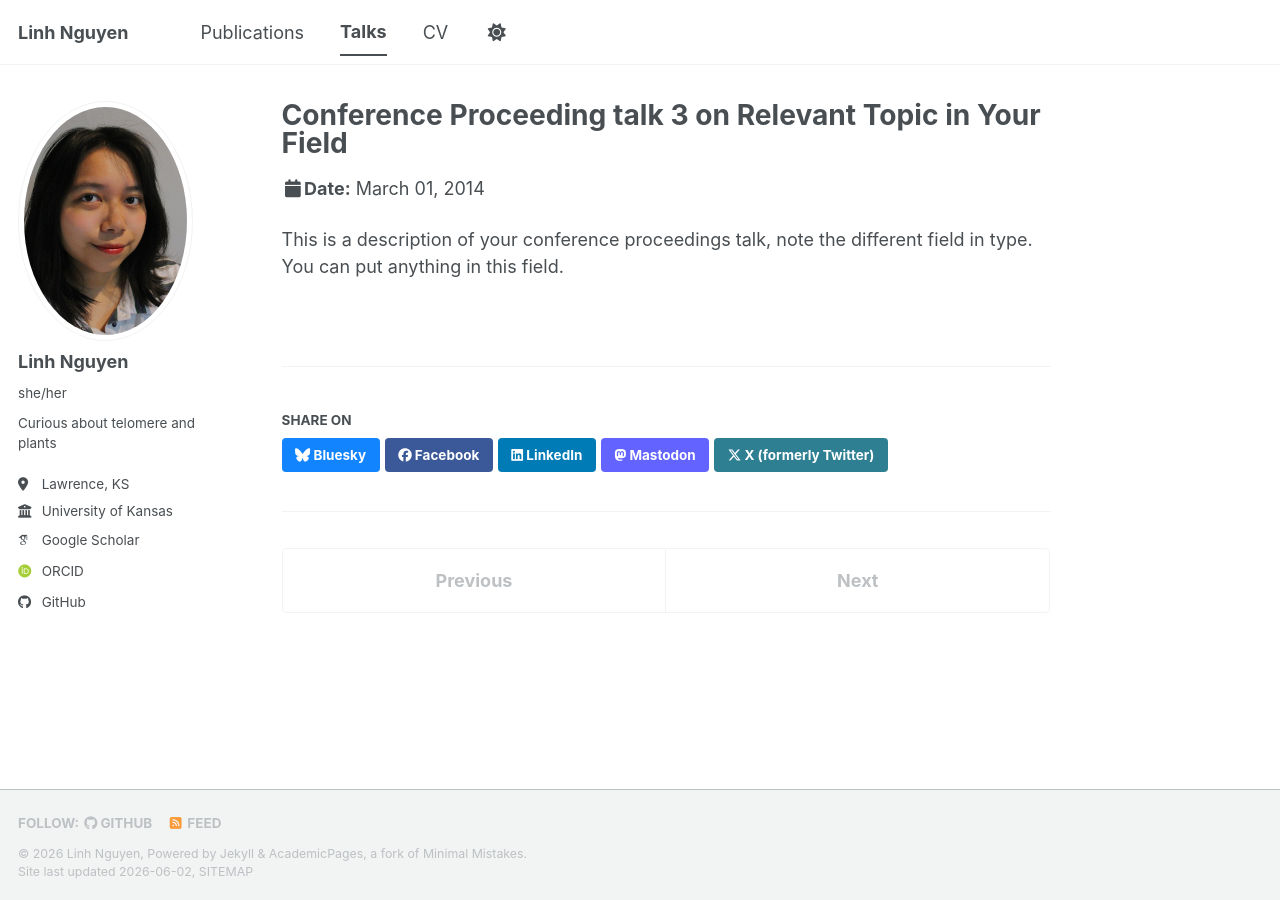
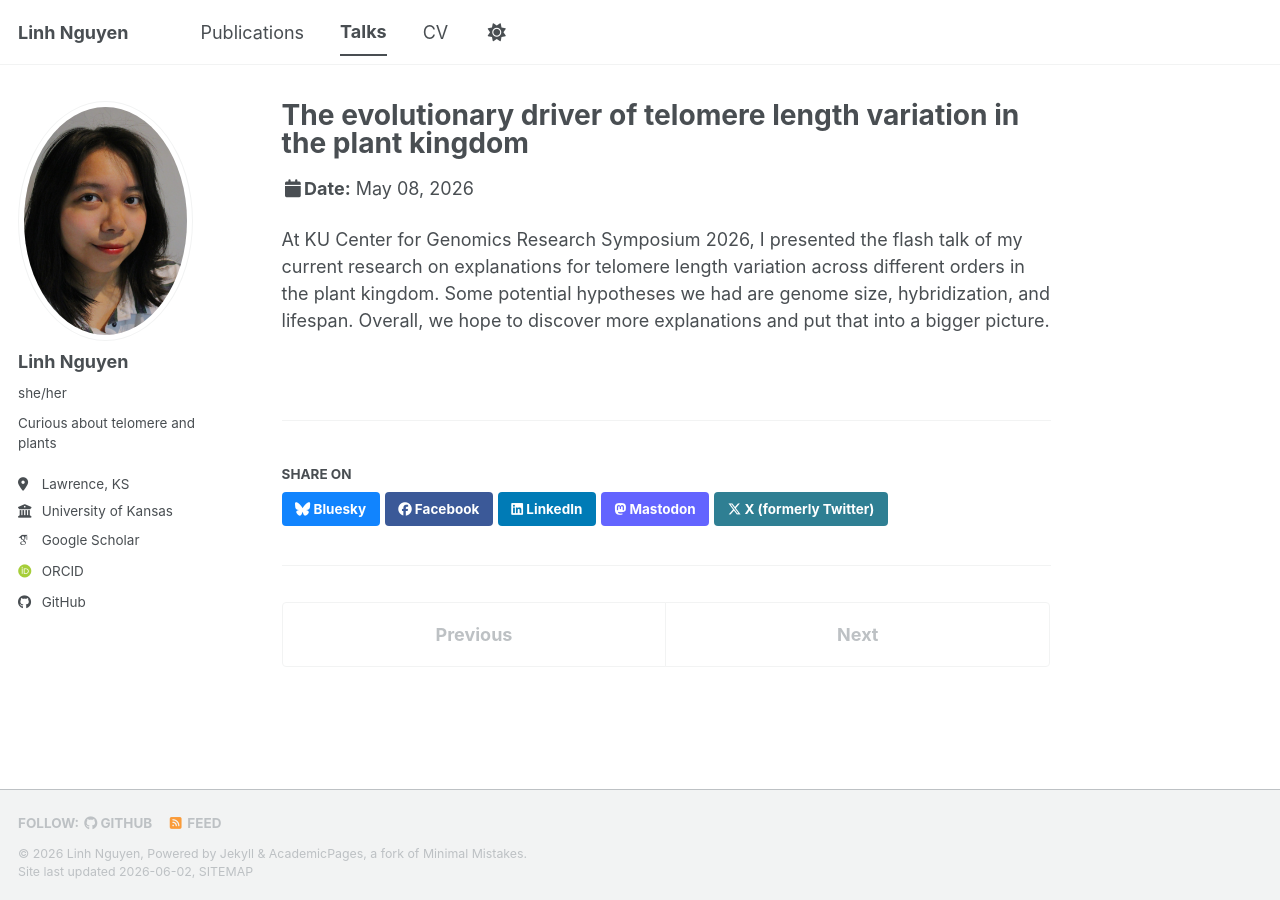
Before and after one commit to lynnnguyen1/lynnnguyen1.github.io, a Jekyll site: the page built from _talks/2014-03-01-talk-3.md, in a window 1280 px wide. Built offline with Jekyll 4.4.1, drawn with Linux system fonts in a browser that asks for light colours; some web fonts are replaced; a script bundle is joined from its source files by our own code; library files that are not in the unit come from our copies.

Commit message:
KUCG 2026 talk update

```diff
--- a/_talks/2014-03-01-talk-3.md
+++ b/_talks/2014-03-01-talk-3.md
@@ -1,11 +1,11 @@
 ---
-title: "Conference Proceeding talk 3 on Relevant Topic in Your Field"
+title: "The evolutionary driver of telomere length variation in the plant kingdom"
 collection: talks
-type: "Conference proceedings talk"
+type: "Flash talk"
 permalink: /talks/2014-03-01-talk-3
-venue: "Testing Institute of America 2014 Annual Conference"
-date: 2014-03-01
-location: "Los Angeles, CA, USA"
+venue: "University of Kansas"
+date: 2026-05-08
+location: "Lawrence, KS, US"
 ---
 
-This is a description of your conference proceedings talk, note the different field in type. You can put anything in this field.
+At KU Center for Genomics Research Symposium 2026, I presented the flash talk of my current research on explanations for telomere length variation across different orders in the plant kingdom. Some potential hypotheses we had are genome size, hybridization, and lifespan. Overall, we hope to discover more explanations and put that into a bigger picture.
```
